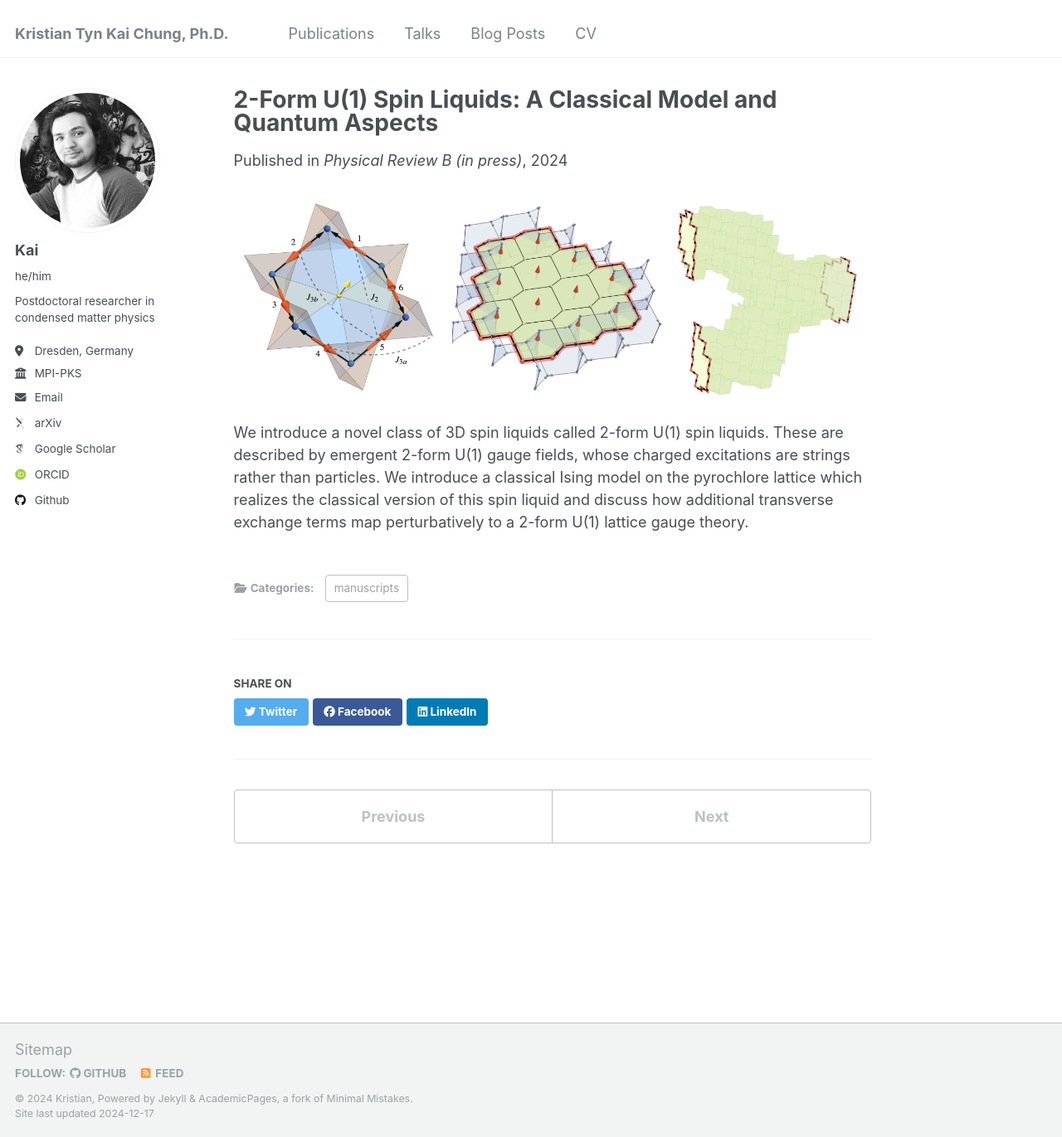
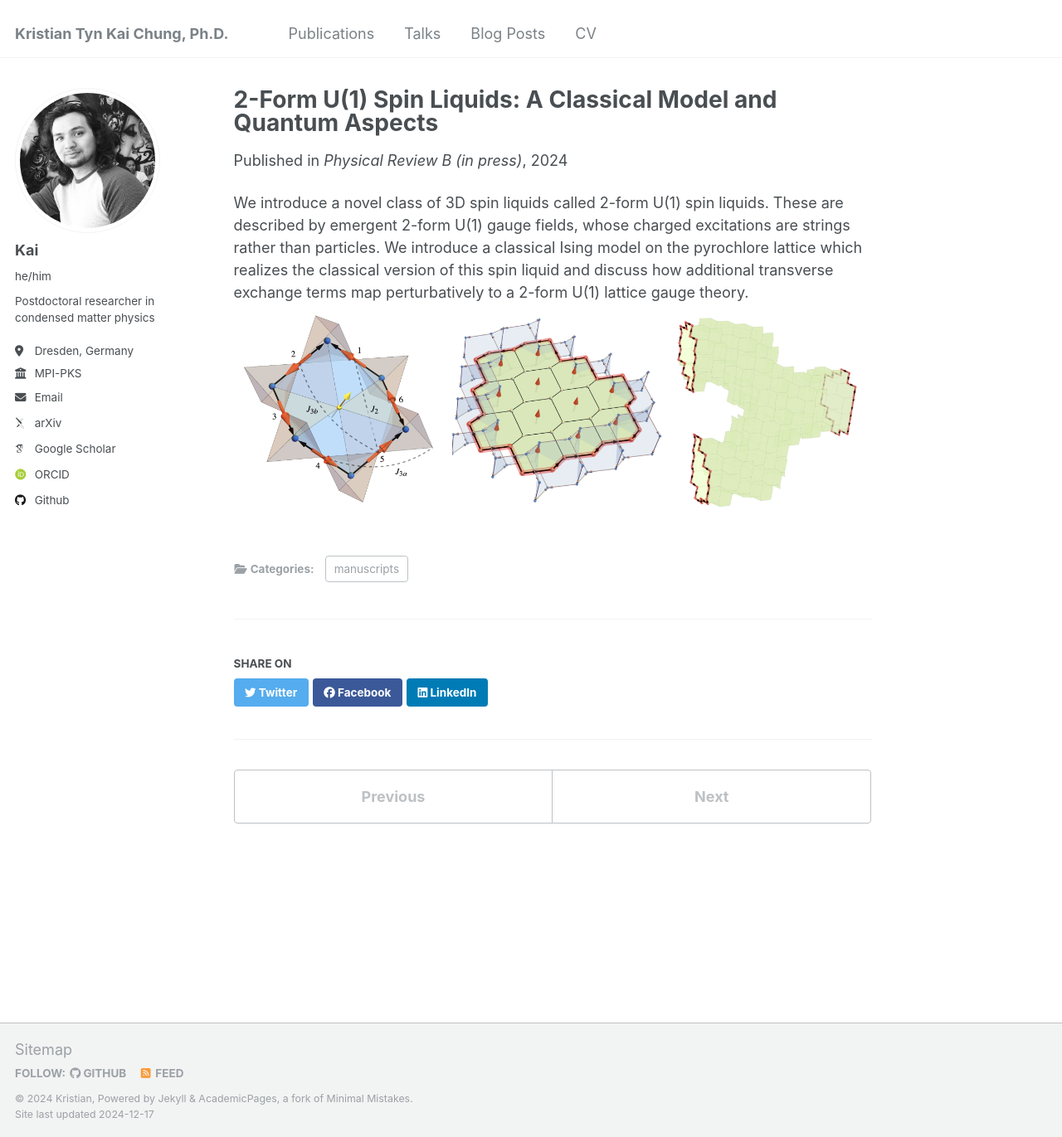
Before and after one commit to ktchung-p/ktchung-p.github.io, a Jekyll site: the page built from _publications/2024-2-form-spin-liquids.md, in a window 1280 px wide and 1371 px high. Shown: the whole window at 83% size. Built offline with Jekyll 4.4.1, drawn with Linux system fonts in a browser that asks for light colours; some web fonts are replaced.

```diff
--- a/_publications/2024-2-form-spin-liquids.md
+++ b/_publications/2024-2-form-spin-liquids.md
@@ -11,7 +11,5 @@ paperurl: 'https://arxiv.org/abs/2310.17607'
 #citation: 'Your Name, You. (2009). &quot;Paper Title Number 1.&quot; <i>Journal 1</i>. 1(1).'
 ---
 
+We introduce a novel class of 3D spin liquids called 2-form U(1) spin liquids. These are described by emergent 2-form U(1) gauge fields, whose charged excitations are strings rather than particles. We introduce a classical Ising model on the pyrochlore lattice which realizes the classical version of this spin liquid and discuss how additional transverse exchange terms map perturbatively to a 2-form U(1) lattice gauge theory.
 ![some pictures from the paper](https://ktchung-p.github.io/images/2-form-figures.png)
-
-
-We introduce a novel class of 3D spin liquids called 2-form U(1) spin liquids. These are described by emergent 2-form U(1) gauge fields, whose charged excitations are strings rather than particles. We introduce a classical Ising model on the pyrochlore lattice which realizes the classical version of this spin liquid and discuss how additional transverse exchange terms map perturbatively to a 2-form U(1) lattice gauge theory.
```
Also changed, not shown: _publications/2017-Coulomb-Flux-Tube.md (+0 -1 lines), _publications/2022-Polarized_Neutron_Flat_Bands.md (+0 -1 lines), _publications/2024-phase_diagram.md (+0 -1 lines).
